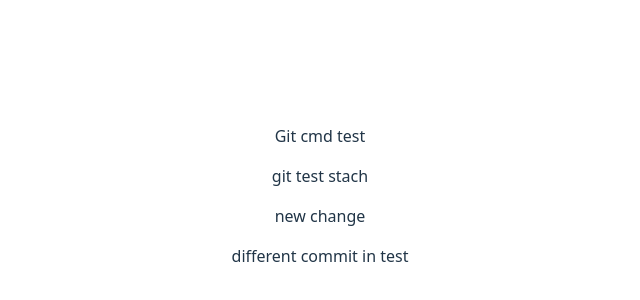
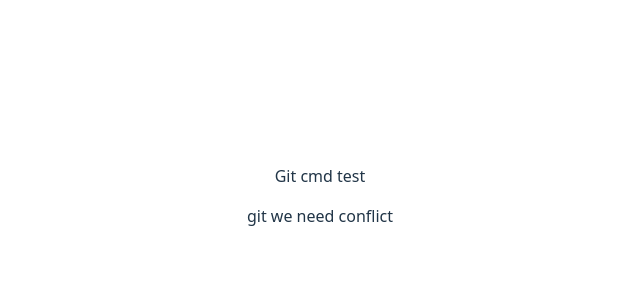
Before and after one commit to Srinath-Rajkumar/git-cmd-practice, a React (Vite) app: page / in a window 1280 px wide. Shown: the part 204-504 px from the top of the page, without its empty margins (320-960 px from the left). Built offline with nearby package versions, Linux system fonts and the light colour scheme.

Commit message:
conflit try 2

```diff
--- a/src/App.tsx
+++ b/src/App.tsx
@@ -4,9 +4,7 @@ function App() {
   return (
     <>
       <p>Git cmd test</p>
-      <p>git test stach</p>
-      <p>new change</p>
-      <p>different commit in test</p>
+      <p>git we need conflict</p>
     </>
   );
 }
```
